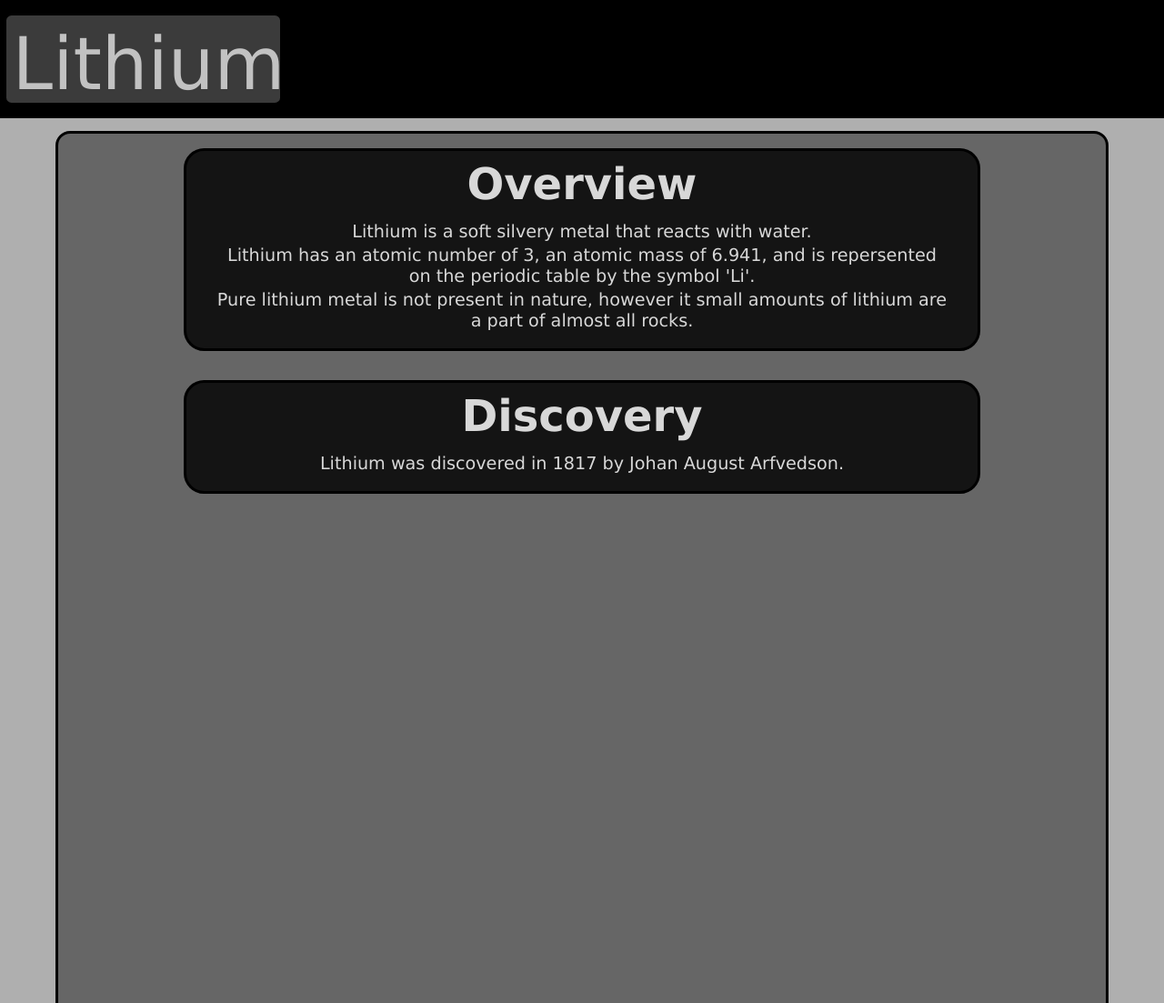
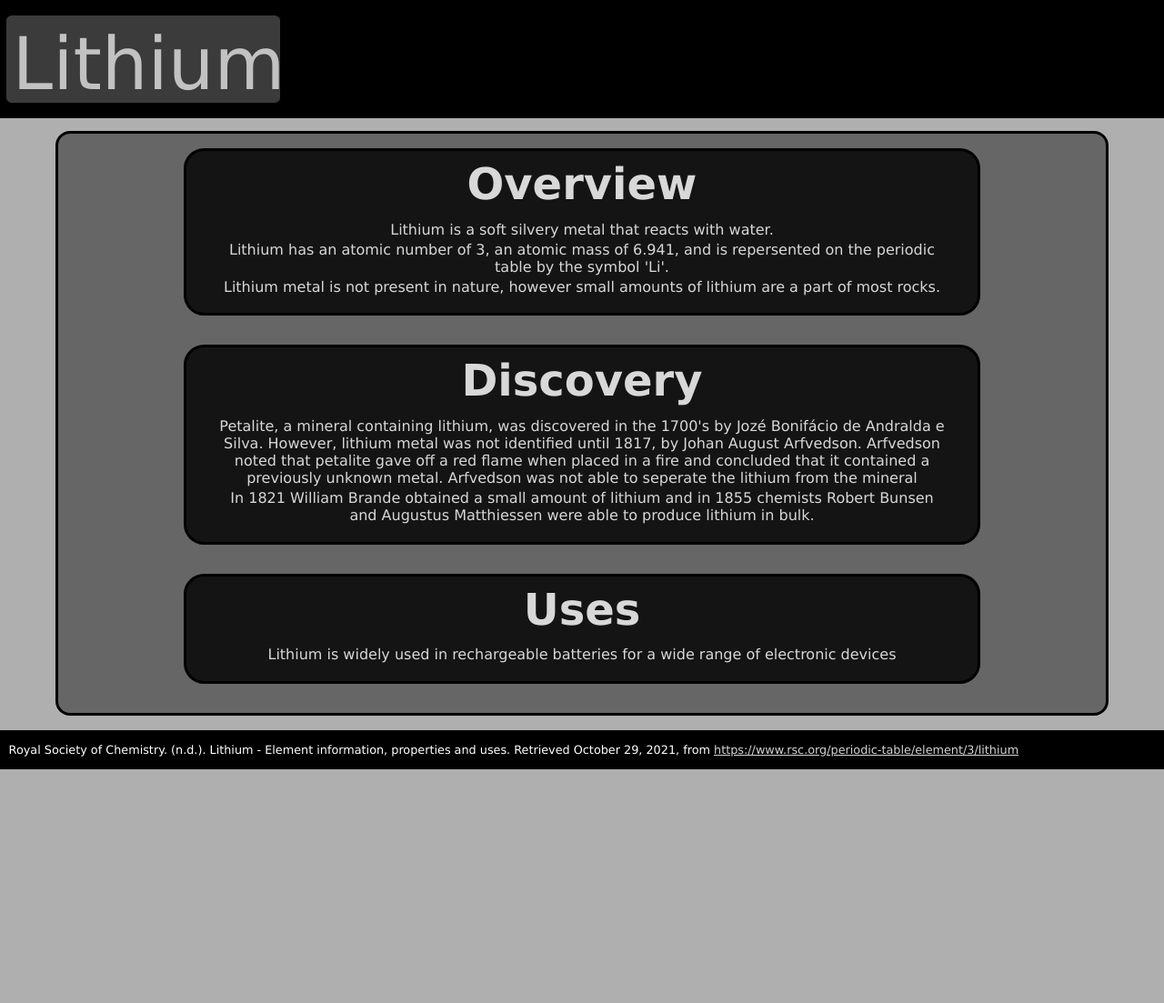
Before and after one commit to sevenbitscience/lithium-website, a plain HTML site: page index.html in a window 1280 px wide. Shown: the top 1103 px of the page at 91% size. After the commit the page ends 846 px from the top, so only its background shows below. Drawn offline with nearby package versions, Linux system fonts and the light colour scheme.

Commit message:
add history and uses

```diff
--- a/index.html
+++ b/index.html
@@ -23,14 +23,23 @@
             <h1>Overview</h1>
             <p>Lithium is a soft silvery metal that reacts with water.</p>
             <p>Lithium has an atomic number of 3, an atomic mass of 6.941, and is repersented on the periodic table by the symbol 'Li'.</p>
-            <p>Pure lithium metal is not present in nature, however it small amounts of lithium are a part of almost all rocks.</p>
+            <p>Lithium metal is not present in nature, however small amounts of lithium are a part of most rocks.</p>
         </div>
         <div class="section">
             <h1>Discovery</h1>
-            <p>Lithium was discovered in 1817 by Johan August Arfvedson.</p>
+            <p>Petalite, a mineral containing lithium, was discovered in the 1700's by Jozé Bonifácio de Andralda e Silva. However, lithium metal was not identified until 1817, by Johan August Arfvedson. Arfvedson noted that petalite gave off a red flame when placed in a fire and concluded that it contained a previously unknown metal. Arfvedson was not able to seperate the lithium from the mineral</p>
+            <p>In 1821 William Brande obtained a small amount of lithium and in 1855 chemists Robert Bunsen and Augustus Matthiessen were able to produce lithium in bulk.</p>
+        </div>
+        <div class="section">
+            <h1>Uses</h1>
+            <p>Lithium is widely used in rechargeable batteries for a wide range of electronic devices</p>
         </div>
     </div>
-    <div class="footer"></div>
+    <div class="footer">
+        <div class="citations">
+            <p>Royal Society of Chemistry. (n.d.). Lithium - Element information, properties and uses. Retrieved October 29, 2021, from <a href="http://www.rsc.org/periodic-table/element/3/lithium" target="_blank" rel="noopener noreferrer">https://www.rsc.org/periodic-table/element/3/lithium</a></p>
+        </div>
+    </div>
     <script src="https://ajax.googleapis.com/ajax/libs/jquery/3.5.1/jquery.min.js"></script>
     <script src="main.js"></script>
 </body>
--- a/style.css
+++ b/style.css
@@ -16,7 +16,6 @@ body {
 
 .content {
     padding: 0 auto;
-    height: 100rem;
     background: rgb(102, 102, 102);
     border: 0.2rem solid rgb(0, 0, 0);
     border-radius: 1rem;
@@ -45,7 +44,7 @@ body {
 }
 
 .section p {
-    font-size: 1.2em;
+    font-size: 1em;
     width: fit-content;
     margin: 0 auto;
     padding-bottom: 0.2rem;
@@ -54,8 +53,23 @@ body {
 .footer {
     position: relative;
     bottom: 0;
-    height: 2rem;
+    /* height: 5rem; */
     background-color: black;
+}
+
+.citations {
+    color: white;
+    padding: 0.1rem;
+    margin-left: 0.5rem;
+    font-size: 0.8rem;
+}
+
+a {
+    color: lightgray;
+}
+
+a:visited {
+    color: gray;
 }
 
 .element {
```
